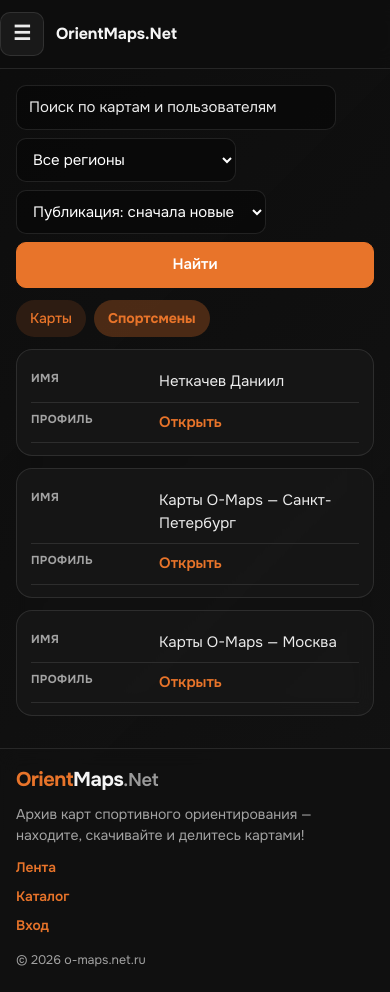
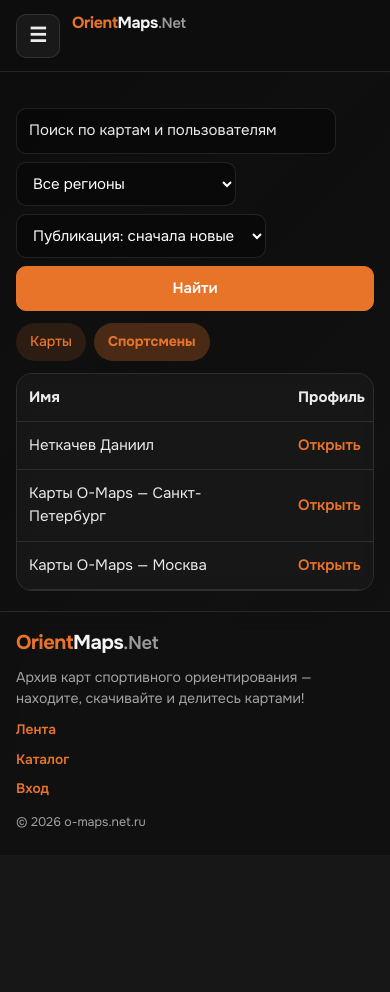
Before and after one commit to NetkachevDaniil/map-archive-coursework, a FastAPI app: page /catalog?tab=users in a window 390 px wide. After the commit the page ends 829 px from the top, so only its background shows below. Run offline with FastAPI, Linux system fonts and the light colour scheme; some web fonts are replaced.

Commit message:
Исправлен горизонтальный скролл, каталог — единая таблица, логотип в мобильной шапке.

```diff
--- a/app/static/styles.css
+++ b/app/static/styles.css
@@ -50,11 +50,16 @@ a:hover { color: var(--color-orient-hover); }
   text-decoration: underline;
 }
 
-html { scroll-behavior: smooth; }
+html {
+  scroll-behavior: smooth;
+  overflow-x: hidden;
+}
 
 body {
   margin: 0;
   min-height: 100vh;
+  width: 100%;
+  overflow-x: hidden;
   font-family: var(--font-body);
   font-size: 15px;
   line-height: 1.55;
@@ -69,7 +74,6 @@ body::before {
   background-image: var(--bg-image);
   background-size: cover;
   background-position: center;
-  transform: scale(1.02);
   z-index: -2;
 }
 
@@ -90,6 +94,9 @@ body::after {
 .app-shell {
   display: flex;
   min-height: 100vh;
+  width: 100%;
+  max-width: 100%;
+  overflow-x: hidden;
 }
 
 .sidebar {
@@ -237,6 +244,9 @@ body::after {
 .main-column {
   flex: 1;
   min-width: 0;
+  width: 100%;
+  max-width: 100%;
+  overflow-x: hidden;
   display: flex;
   flex-direction: column;
 }
@@ -246,10 +256,15 @@ body::after {
   flex: 1;
   width: 100%;
   max-width: 1180px;
+  min-width: 0;
   padding: 28px 32px 20px;
+  box-sizing: border-box;
 }
 
 .site-footer {
+  flex-shrink: 0;
+  width: 100%;
+  box-sizing: border-box;
   padding: 22px 24px 26px;
   background: var(--color-footer);
   backdrop-filter: blur(10px);
@@ -578,6 +593,32 @@ body::after {
   padding: 12px;
   border-bottom: 1px solid var(--color-border);
   text-align: left;
+}
+
+.catalog-table-wrap {
+  width: 100%;
+  max-width: 100%;
+  overflow-x: auto;
+  -webkit-overflow-scrolling: touch;
+  border-radius: var(--radius-md);
+  border: 1px solid var(--color-border);
+  background: var(--color-surface);
+  backdrop-filter: blur(10px);
+}
+
+.catalog-table-wrap .data-table {
+  margin: 0;
+  border: none;
+  border-radius: 0;
+  min-width: 100%;
+}
+
+.catalog-table-wrap .data-table--maps {
+  min-width: 920px;
+}
+
+.catalog-table-wrap .data-table--users {
+  min-width: 360px;
 }
 
 /* ── Profile ── */
@@ -1343,23 +1384,8 @@ a.btn-secondary {
     grid-template-columns: 1fr;
   }
 
-  .catalog .search-form {
-    flex-direction: column;
-    flex-wrap: wrap;
-    align-items: stretch;
-  }
-
-  .catalog .search-form input,
-  .catalog .search-form select,
-  .catalog .search-form button {
-    width: 100%;
-    min-width: 0;
-  }
-
-  .data-table {
-    display: block;
-    overflow-x: auto;
-    white-space: nowrap;
+  .feed:not(.feed-grid) .post-card .post-content-link {
+    grid-template-columns: 200px 1fr;
   }
 }
 
@@ -1544,8 +1570,10 @@ a.btn-secondary {
     position: sticky;
     top: 0;
     z-index: 30;
-    margin: -20px -16px 16px;
+    width: 100%;
+    margin: 0 0 16px;
     padding: 12px 16px;
+    box-sizing: border-box;
     background: rgba(14, 14, 14, 0.94);
     backdrop-filter: blur(12px);
     border-bottom: 1px solid var(--color-border);
@@ -1565,14 +1593,15 @@ a.btn-secondary {
   }
 
   .mobile-topbar-brand {
-    font-family: var(--font-display);
-    font-size: 1rem;
-    font-weight: 700;
-    color: #f5f5f5;
     text-decoration: none;
     overflow: hidden;
     text-overflow: ellipsis;
     white-space: nowrap;
+    min-width: 0;
+  }
+
+  .mobile-topbar-brand .brand-text {
+    font-size: 1rem;
   }
 
   .sidebar {
@@ -1638,60 +1667,16 @@ a.btn-secondary {
     padding-top: 16px;
   }
 
-  .catalog .data-table--responsive {
-    display: block;
-    overflow: visible;
-    white-space: normal;
-    border: none;
-    background: transparent;
-  }
-
-  .catalog .data-table--responsive thead {
-    display: none;
-  }
-
-  .catalog .data-table--responsive tbody,
-  .catalog .data-table--responsive tr,
-  .catalog .data-table--responsive td {
-    display: block;
+  .catalog .search-form {
+    flex-direction: column;
+    align-items: stretch;
+  }
+
+  .catalog .search-form input,
+  .catalog .search-form select,
+  .catalog .search-form button {
     width: 100%;
-  }
-
-  .catalog .data-table--responsive tr {
-    margin-bottom: 12px;
-    padding: 12px 14px;
-    background: var(--color-surface);
-    border: 1px solid var(--color-border);
-    border-radius: var(--radius-md);
-  }
-
-  .catalog .data-table--responsive td {
-    display: grid;
-    grid-template-columns: minmax(100px, 36%) 1fr;
-    gap: 6px 10px;
-    padding: 8px 0;
-    border-bottom: 1px solid var(--color-border);
-    text-align: left;
-    white-space: normal;
-    word-break: break-word;
-  }
-
-  .catalog .data-table--responsive td::before {
-    content: attr(data-label);
-    font-size: 0.72rem;
-    font-weight: 700;
-    text-transform: uppercase;
-    letter-spacing: 0.03em;
-    color: var(--color-text-muted);
-  }
-
-  .catalog .data-table--responsive tr:has(td[colspan]) td {
-    display: block;
-    text-align: center;
-  }
-
-  .catalog .data-table--responsive tr:has(td[colspan]) td::before {
-    display: none;
+    min-width: 0;
   }
 
   .fab {
--- a/app/templates/base.html
+++ b/app/templates/base.html
@@ -64,7 +64,9 @@
     <div class="main-column">
         <header class="mobile-topbar">
             <button type="button" class="mobile-topbar-menu" id="mobileTopbarMenu" aria-label="Открыть меню">☰</button>
-            <a href="/" class="mobile-topbar-brand">OrientMaps.Net</a>
+            <a href="/" class="mobile-topbar-brand brand" aria-label="OrientMaps.Net — на главную">
+                <span class="brand-text"><span class="brand-orient">Orient</span><span class="brand-maps">Maps</span><span class="brand-net">.Net</span></span>
+            </a>
         </header>
         <main class="page-content">
             {% block content %}{% endblock %}
--- a/app/templates/catalog.html
+++ b/app/templates/catalog.html
@@ -60,71 +60,45 @@
 
     {% if tab == "users" %}
 
-        <table class="data-table data-table--responsive">
-
+        <div class="catalog-table-wrap">
+            <table class="data-table data-table--users">
                 <thead><tr><th>Имя</th><th>Профиль</th></tr></thead>
-
                 <tbody>
-
                 {% for user in users %}
-
                     <tr>
-
-                    <td data-label="Имя">{{ user.full_name or user.login }}</td>
-
-                    <td data-label="Профиль"><a class="table-link" href="/profile/{{ user.login }}">Открыть</a></td>
-
+                        <td>{{ user.full_name or user.login }}</td>
+                        <td><a class="table-link" href="/profile/{{ user.login }}">Открыть</a></td>
                     </tr>
+                {% else %}
+                    <tr><td colspan="2">Ничего не найдено</td></tr>
+                {% endfor %}
+                </tbody>
+            </table>
+        </div>
 
     {% else %}
 
-                <tr><td colspan="2">Ничего не найдено</td></tr>
-
+        <div class="catalog-table-wrap">
+            <table class="data-table data-table--maps">
+                <thead><tr><th>Название</th><th>Регион</th><th>Координаты</th><th>Соревнование</th><th>Год</th><th>Автор карты</th><th>Публикатор</th><th></th></tr></thead>
+                <tbody>
+                {% for post in maps %}
+                    <tr>
+                        <td>{{ post.title }}</td>
+                        <td>{{ unknown(post.region.name if post.region else None) }}</td>
+                        <td>{{ unknown(post.coordinates) }}</td>
+                        <td>{{ unknown(post.event.name if post.event else None) }}</td>
+                        <td>{{ unknown(post.year_of_event) }}</td>
+                        <td>{{ unknown(post.cartographer) }}</td>
+                        <td>{{ post.author.full_name if post.author and post.author.full_name else (post.author.login if post.author else post.parsed_source or "импорт") }}</td>
+                        <td><a class="table-link" href="/maps/{{ post.id }}">Открыть</a></td>
+                    </tr>
+                {% else %}
+                    <tr><td colspan="8">Ничего не найдено</td></tr>
                 {% endfor %}
-
                 </tbody>
-
             </table>
-
-    {% else %}
-
-        <table class="data-table data-table--responsive">
-
-            <thead><tr><th>Название</th><th>Регион</th><th>Координаты</th><th>Соревнование</th><th>Год</th><th>Автор карты</th><th>Публикатор</th><th></th></tr></thead>
-
-            <tbody>
-
-            {% for post in maps %}
-
-                <tr>
-
-                    <td data-label="Название">{{ post.title }}</td>
-
-                    <td data-label="Регион">{{ unknown(post.region.name if post.region else None) }}</td>
-
-                    <td data-label="Координаты">{{ unknown(post.coordinates) }}</td>
-
-                    <td data-label="Соревнование">{{ unknown(post.event.name if post.event else None) }}</td>
-
-                    <td data-label="Год">{{ unknown(post.year_of_event) }}</td>
-
-                    <td data-label="Автор карты">{{ unknown(post.cartographer) }}</td>
-
-                    <td data-label="Публикатор">{{ post.author.full_name if post.author and post.author.full_name else (post.author.login if post.author else post.parsed_source or "импорт") }}</td>
-
-                    <td data-label="Карта"><a class="table-link" href="/maps/{{ post.id }}">Открыть</a></td>
-
-                </tr>
-
-            {% else %}
-
-                <tr><td colspan="8">Ничего не найдено</td></tr>
-
-            {% endfor %}
-
-            </tbody>
-
-        </table>
+        </div>
 
     {% endif %}
 
```
Lines whose indentation alone changed are shown as unchanged.
